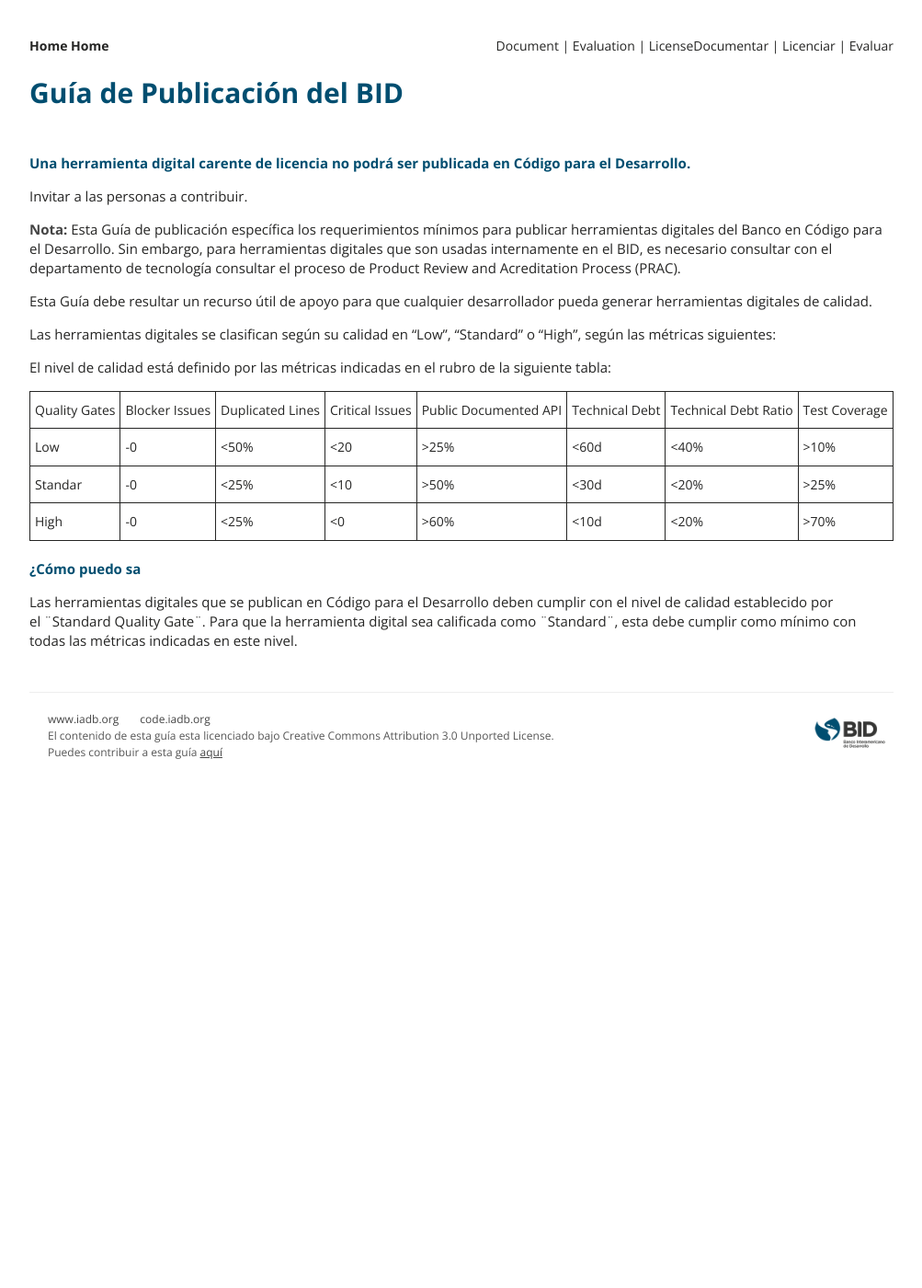
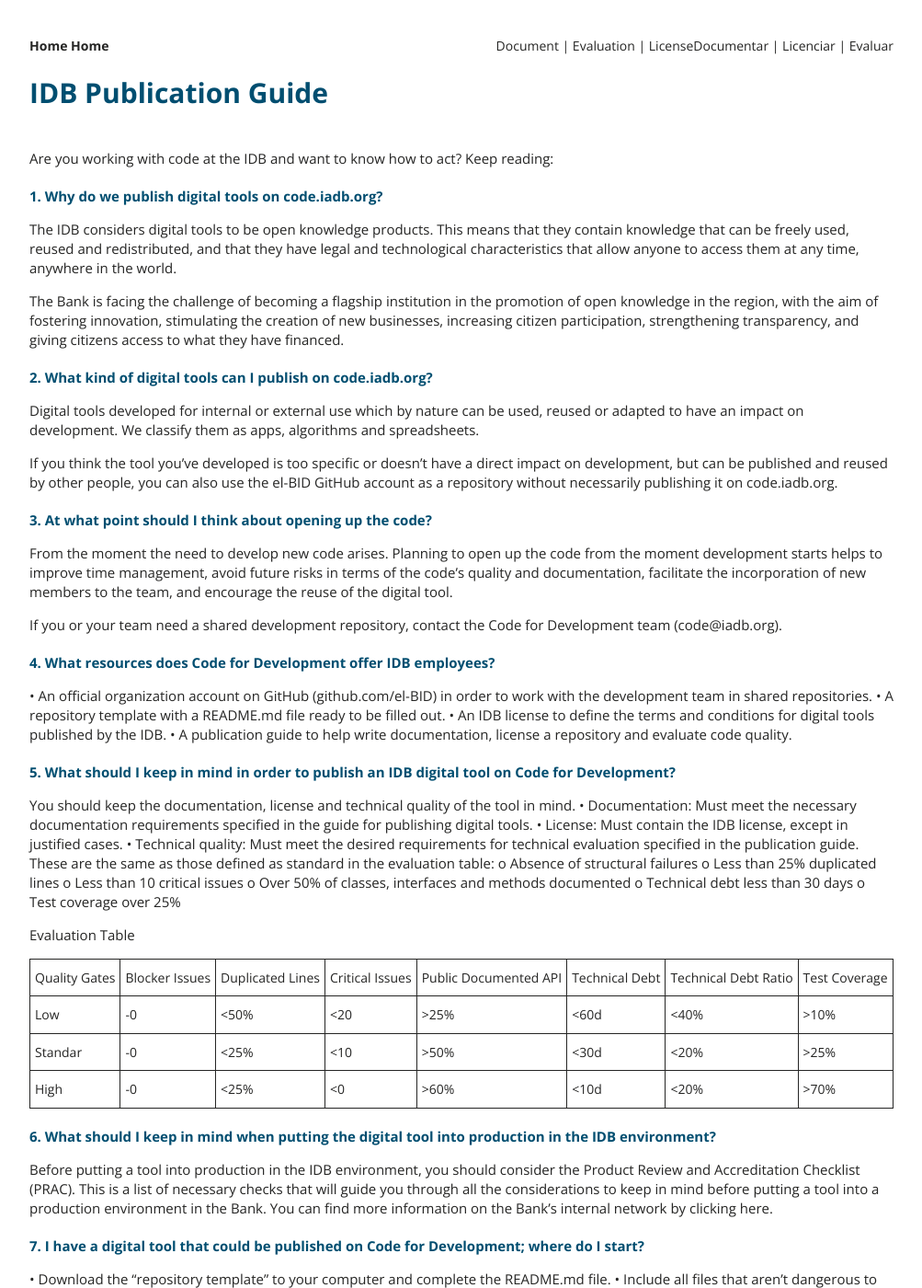
Before and after one commit to EL-BID/guia-de-publicacion, a Jekyll site: the page built from _documents/pages/en/guia.markdown, in a window 1280 px wide and 1400 px high. Shown: the whole window at 92% size, without its empty margins (138-1141 px from the left). Built offline with Jekyll 4.4.1, drawn with Linux system fonts in a browser that asks for light colours; some of the changed text lies outside the part shown.

Commit message:
Update guia.markdown

```diff
--- a/_documents/pages/en/guia.markdown
+++ b/_documents/pages/en/guia.markdown
@@ -1,23 +1,53 @@
 ---
-title: Guía de Publicación del BID
+title: IDB Publication Guide
 spdx-id: guia
 nickname: guia
 source:
 lang: en
 
 ---
-### Una herramienta digital carente de licencia no podrá ser publicada en Código para el Desarrollo.
 
-Invitar a las personas a contribuir.
+Are you working with code at the IDB and want to know how to act? Keep reading:
 
-**Nota:** Esta Guía de publicación específica los requerimientos mínimos para publicar herramientas digitales del Banco en Código para el Desarrollo. Sin embargo, para herramientas digitales que son usadas internamente en el BID, es necesario consultar con el departamento de tecnología consultar el proceso de Product Review and Acreditation Process (PRAC).
+### 1. Why do we publish digital tools on code.iadb.org?
 
-Esta Guía debe resultar un recurso útil de apoyo para que cualquier desarrollador pueda generar herramientas digitales de calidad.
+The IDB considers digital tools to be open knowledge products. This means that they contain knowledge that can be freely used, reused and redistributed, and that they have legal and technological characteristics that allow anyone to access them at any time, anywhere in the world.
 
-Las herramientas digitales se clasifican según su calidad en “Low”, “Standard” o “High”, según las métricas siguientes:
+The Bank is facing the challenge of becoming a flagship institution in the promotion of open knowledge in the region, with the aim of fostering innovation, stimulating the creation of new businesses, increasing citizen participation, strengthening transparency, and giving citizens access to what they have financed.
 
-El nivel de calidad está definido por las métricas indicadas en el rubro de la siguiente tabla:
+### 2. What kind of digital tools can I publish on code.iadb.org?
 
+Digital tools developed for internal or external use which by nature can be used, reused or adapted to have an impact on development. We classify them as apps, algorithms and spreadsheets.
+
+If you think the tool you’ve developed is too specific or doesn’t have a direct impact on development, but can be published and reused by other people, you can also use the el-BID GitHub account as a repository without necessarily publishing it on code.iadb.org.
+
+### 3. At what point should I think about opening up the code?
+
+From the moment the need to develop new code arises. Planning to open up the code from the moment development starts helps to improve time management, avoid future risks in terms of the code’s quality and documentation, facilitate the incorporation of new members to the team, and encourage the reuse of the digital tool.
+
+If you or your team need a shared development repository, contact the Code for Development team (code@iadb.org).
+
+### 4. What resources does Code for Development offer IDB employees?
+
+•	An official organization account on GitHub (github.com/el-BID) in order to work with the development team in shared repositories.
+•	A repository template with a README.md file ready to be filled out.
+•	An IDB license to define the terms and conditions for digital tools published by the IDB.
+•	A publication guide to help write documentation, license a repository and evaluate code quality.
+
+### 5. What should I keep in mind in order to publish an IDB digital tool on Code for Development?
+
+You should keep the documentation, license and technical quality of the tool in mind.
+•	Documentation: Must meet the necessary documentation requirements specified in the guide for publishing digital tools.
+•	License: Must contain the IDB license, except in justified cases.
+•	Technical quality: Must meet the desired requirements for technical evaluation specified in the publication guide. These are the same as those defined as standard in the evaluation table:
+o	Absence of structural failures
+o	Less than 25% duplicated lines
+o	Less than 10 critical issues
+o	Over 50% of classes, interfaces and methods documented
+o	Technical debt less than 30 days
+o	Test coverage over 25%
+
+Evaluation Table
 
 | Quality Gates | Blocker Issues | Duplicated Lines | Critical Issues | Public Documented API | Technical Debt | Technical Debt Ratio | Test Coverage |
 |---------------|----------------|------------------|-----------------|-----------------------|----------------|----------------------|---------------|
@@ -25,7 +55,27 @@ El nivel de calidad está definido por las métricas indicadas en el rubro de la
 | Standar       | -0             | <25%             | <10             | >50%                  | <30d           | <20%                 | >25%          |
 | High          | -0             | <25%             | <0              | >60%                  | <10d           | <20%                 | >70%          |
 
+### 6. What should I keep in mind when putting the digital tool into production in the IDB environment?
 
-### ¿Cómo puedo sa
+Before putting a tool into production in the IDB environment, you should consider the Product Review and Accreditation Checklist (PRAC). This is a list of necessary checks that will guide you through all the considerations to keep in mind before putting a tool into a production environment in the Bank. You can find more information on the Bank’s internal network by clicking here.
 
-Las herramientas digitales que se publican en Código para el Desarrollo deben cumplir con el nivel de calidad establecido por el ¨Standard Quality Gate¨. Para que la herramienta digital sea calificada como ¨Standard¨, esta debe cumplir como mínimo con todas las métricas indicadas en este nivel.
+### 7. I have a digital tool that could be published on Code for Development; where do I start?
+
+•	Download the “repository template” to your computer and complete the README.md file.
+•	Include all files that aren’t dangerous to publish. (Those that are can be included in the .gitignore file.)
+•	Send an email to code@iadb.org with information about the tool and your GitHub username requesting that we create a repository in the @el-BID account.
+•	Include the license to the repository and evaluate the tool’s technical quality.
+•	Upload the digital tool to the GitHub repository, and we’ll contact you to publish it on code.iadb.org.
+
+### 8. Do the digital tools published on Code for Development have to be open source?
+
+No; although we encourage the open source publication of digital tools, we understand that on certain occasions, this could put the security of some systems at risk, or that they simply maintain their potential impact on development without the need to publish your code.
+
+### 9. General tips for publishing code on @el-BID.
+
+•	Think about the security implications of publishing the code. For example:
+o	Check that there aren’t any API keys in the code.
+o	The existence of sensitive data hard-coded into the code.
+
+## Contribute to this guide
+To contribute to the improvement of this guide, you can go to the contribute.md file in our GitHub repository and view the guidelines for collaboration; this is how we are building an open community to improve and share knowledge.
```
